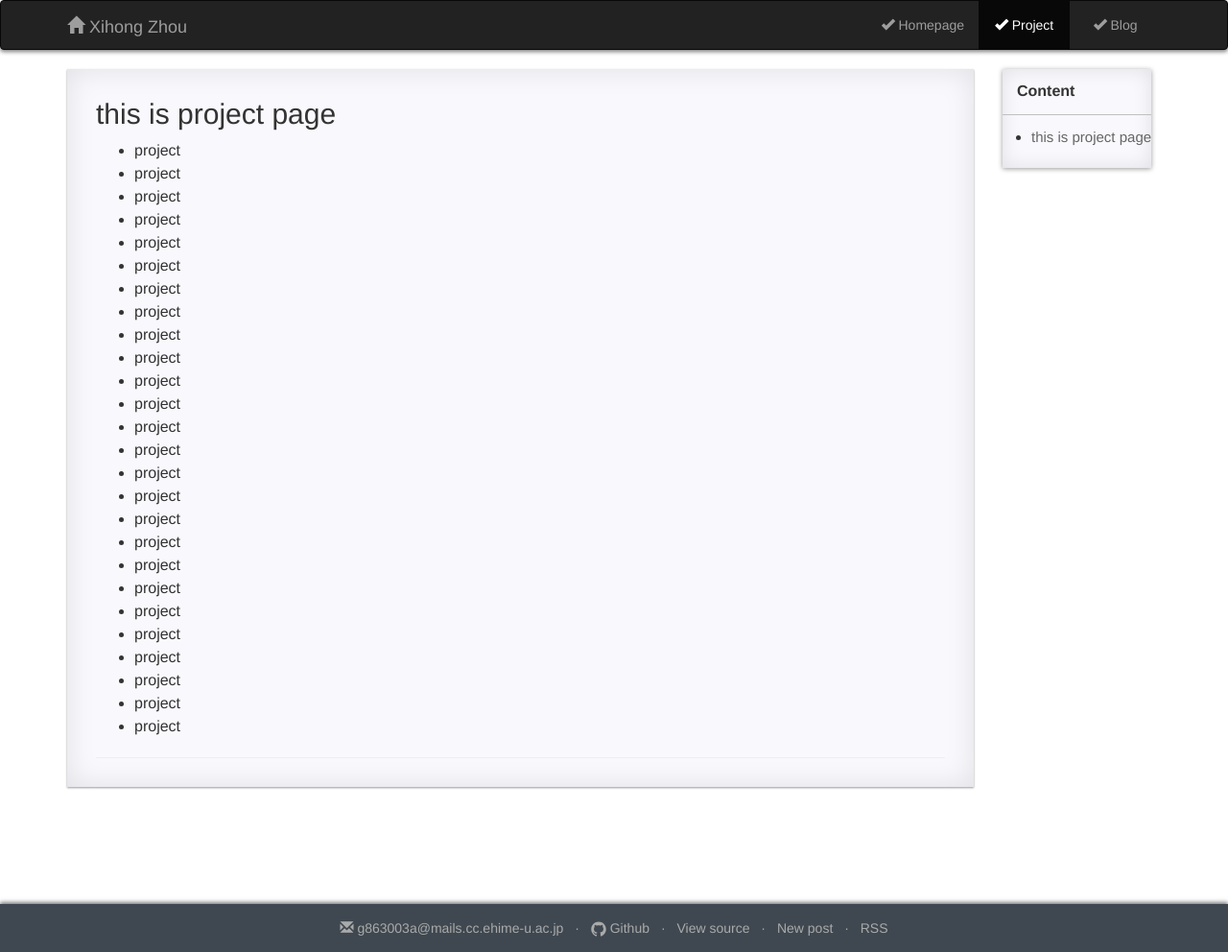
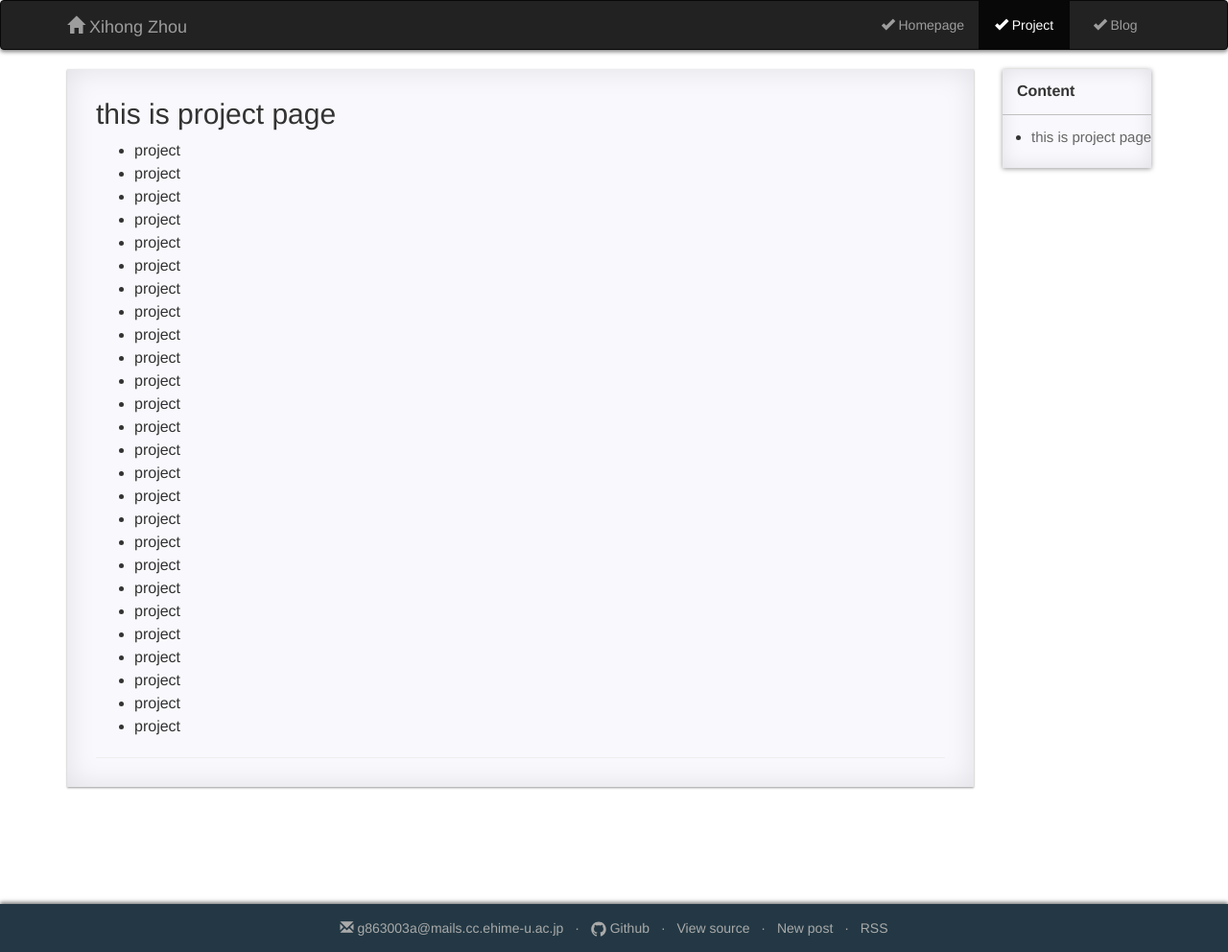
Before and after one commit to XihongZhou/xihongzhou.github.io, a Jekyll site: the page built from pages/2_project.md, in a window 1280 px wide. Shown: the whole page at 96% size. Built offline with Jekyll 4.4.1, drawn with Linux system fonts in a browser that asks for light colours; comment, search, counter and statistics services are not loaded.

Commit message:
Update index.css

```diff
--- a/static/css/index.css
+++ b/static/css/index.css
@@ -220,7 +220,8 @@ footer{
 	min-height: 50px;
 	line-height: 50px;
 	margin-top: 80px;
-	background: #3f4850;
+/* 	background: #3f4850; */
+	background-color:  rgb(35, 56, 68);
 	color: #aaa;
 	text-align: center;
 
```
